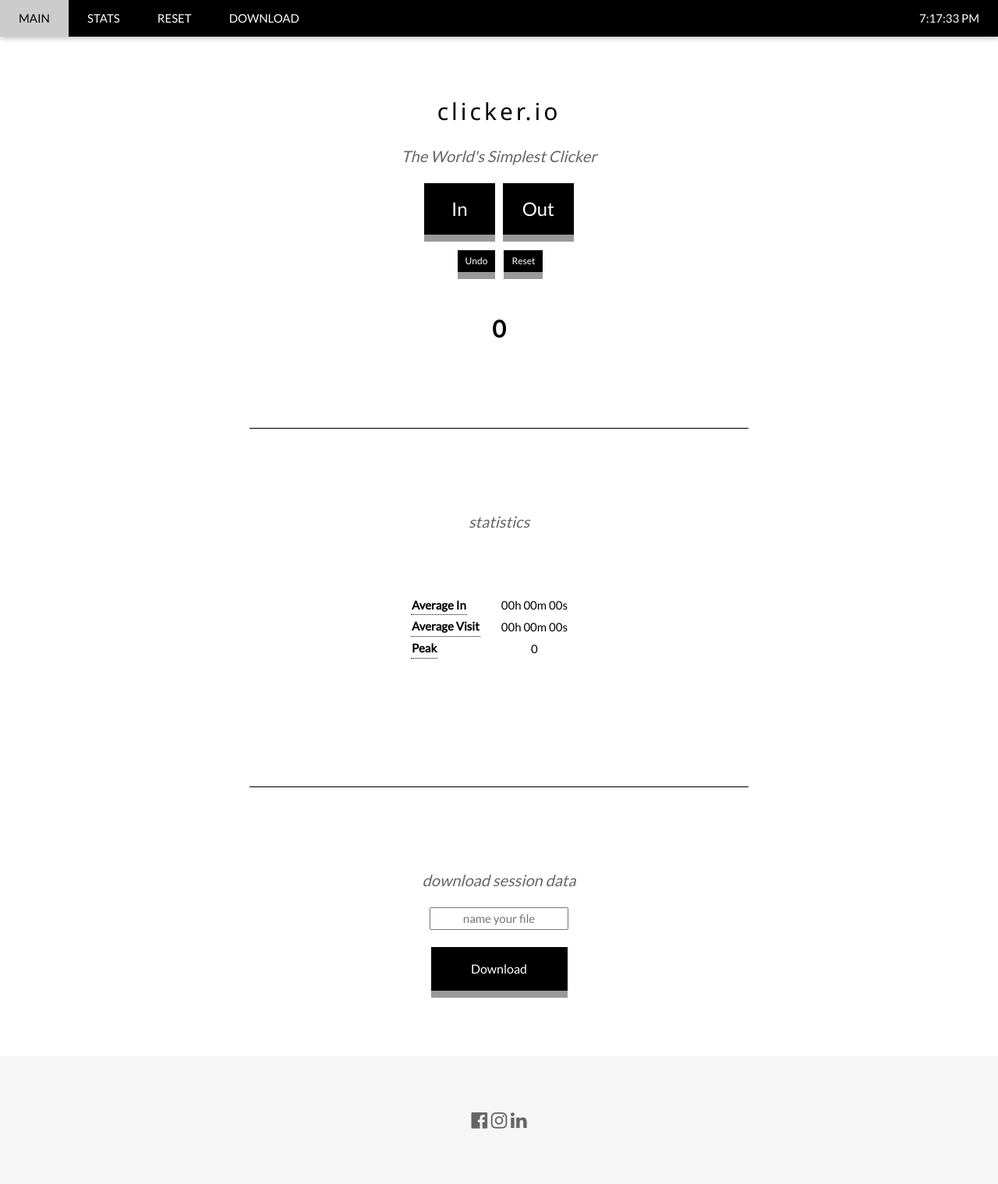
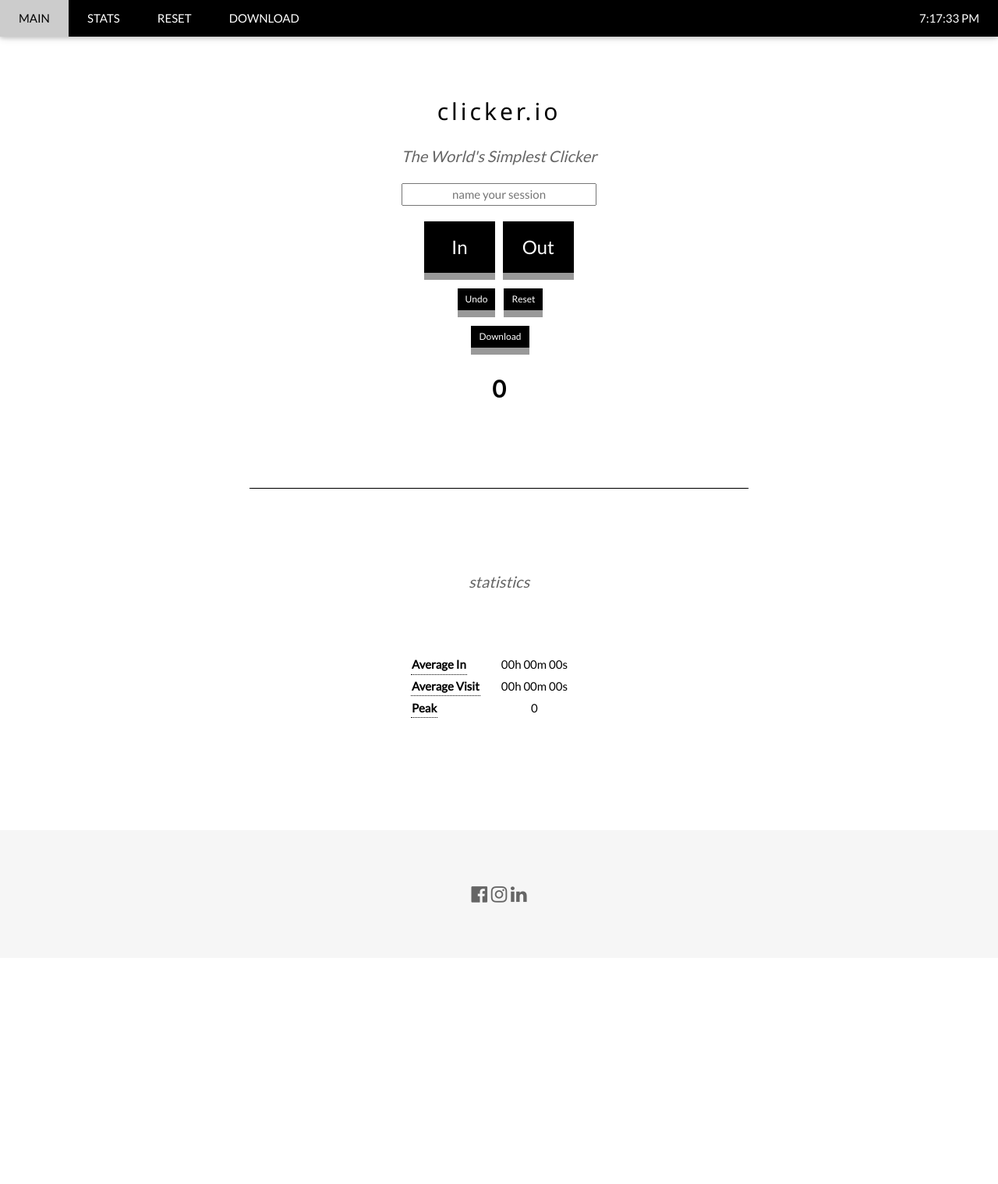
Before and after one commit to Asadjalib/clickerJS, a PHP site: page / in a window 1280 px wide. Shown: the whole page at 78% size. After the commit the page ends 1158 px from the top, so only its background shows below. Run offline with PHP 8.4, Linux system fonts and the light colour scheme.

Commit message:
styling and site layout update

```diff
--- a/index.html
+++ b/index.html
@@ -56,6 +56,19 @@
     <div class="w3-container w3-content w3-center w3-padding-64" style="max-width:800px" id="home">
       <h2 class="w3-wide">clicker.io</h2>
       <p class="w3-opacity"><i>The World's Simplest Clicker</i></p>
+      <div style="text-align: center;">
+        <input style="text-align: center;"
+          type="text"
+          name="filename_1"
+          placeholder="name your session"
+          onfocus="this.placeholder = ''"
+          onblur="this.placeholder = 'name your session'"
+          required
+          pattern="[A-Za-z0-9]{0,100}"
+          title="Letters and Numbers Only"
+          id="filename"
+        />
+      </div>
       <div class="button-holder">
         <button class="button-in" id="in">In</button>
         <button class="button-out" id="out">Out</button>
@@ -64,6 +77,9 @@
       <button class="button-undo" id="undo">Undo</button>
       <button class="button-undo" id="reset">Reset</button>
       </div>
+      <div class="button-holder">
+        <button class="button-undo" id="downloadCsv">Download</button>
+        </div>
       <div id="counter" class="counter">0</div>
       <p id="myClicks"></p>
     </div>
@@ -94,7 +110,7 @@
         </div>
       </p>
     </div>
-    <hr>
+    <!-- <hr> -->
     <!-- Reset Session Session
     <div class="w3-container w3-content w3-center w3-padding-64" style="max-width:800px" id="reset">
       <h2 class="w3-wide"></h2>
@@ -112,7 +128,7 @@
     </div>
     <hr> -->
 
-    <div class="w3-container w3-content w3-center w3-padding-64" style="max-width:800px" id="download">
+    <!-- <div class="w3-container w3-content w3-center w3-padding-64" style="max-width:800px" id="download">
       <h2 class="w3-wide"></h2>
       <p class="w3-opacity"><i>download session data</i></p>
       <p class="w3-justify">
@@ -121,9 +137,9 @@
             <input
               type="text"
               name="filename_1"
-              placeholder="name your file"
+              placeholder="name your session"
               onfocus="this.placeholder = ''"
-              onblur="this.placeholder = 'name your file'"
+              onblur="this.placeholder = 'name your session'"
               required
               pattern="[A-Za-z0-9]{0,100}"
               title="Letters and Numbers Only"
@@ -134,7 +150,7 @@
             <input type="submit" name="submit" value="Download" class="button-other" id="downloadCsv"/>
         </div></div>
       </p>
-    </div>
+    </div> -->
 
     <body>
       <!-- <form method="post">
--- a/static/main.js
+++ b/static/main.js
@@ -182,7 +182,9 @@
 
 // Gets user input for their file name, for the download button
 function getFileName() {
-  return document.getElementById("filename").value;
+  return document.getElementById("filename").value
+    ? document.getElementById("filename").value
+    : "YourAwesomeFile";
 }
 
 function downloadFile() {
--- a/static/styles.css
+++ b/static/styles.css
@@ -46,7 +46,7 @@
   box-shadow: 0 9px #999;
   margin-right: 4px;
   margin-left: 7px;
-  margin-bottom: 50px;
+  margin-bottom: 20px;
 }
 
 .button-undo:hover {
@@ -131,6 +131,7 @@
   color: black;
   font-size: 30px;
   font-weight: bold;
+  margin-top: 10px;
 }
 
 .button-other {
@@ -240,7 +241,8 @@
   opacity: 1;
 }
 
-.button-wrap {
-  display: flex;
-  justify-content: center;
+#filename {
+  margin-bottom: 20px;
+  width: 250px;
+  text-align: center;
 }
```
